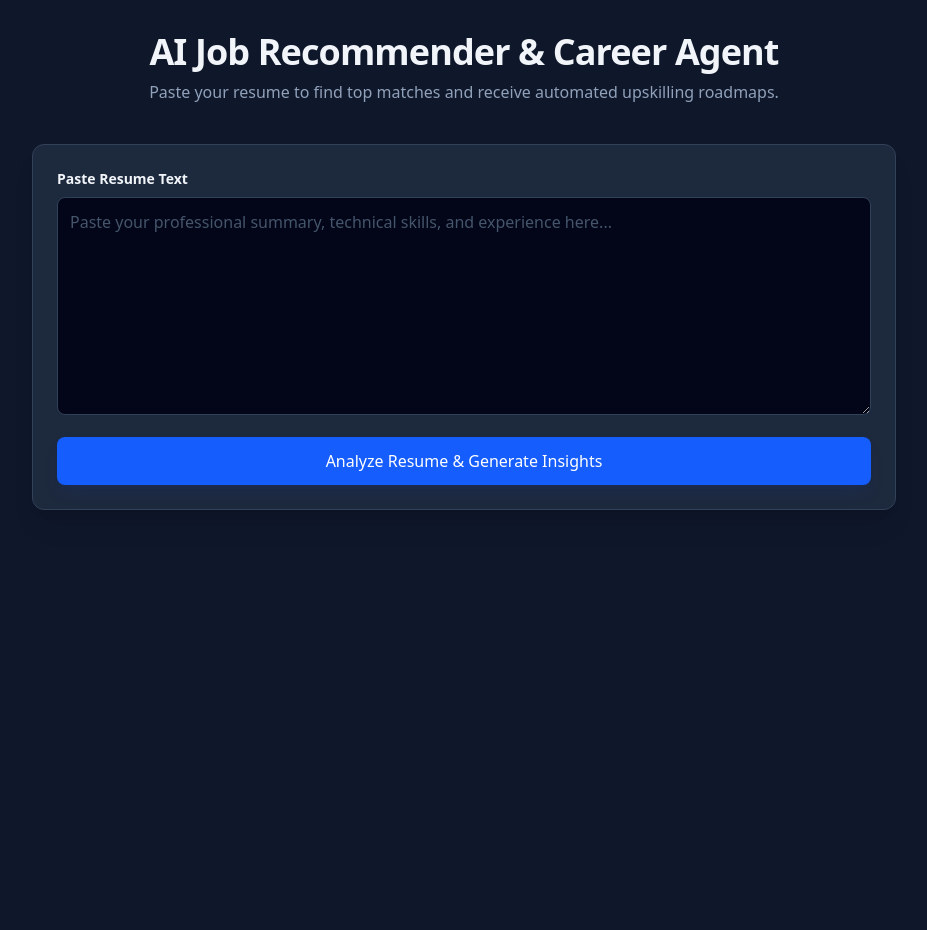
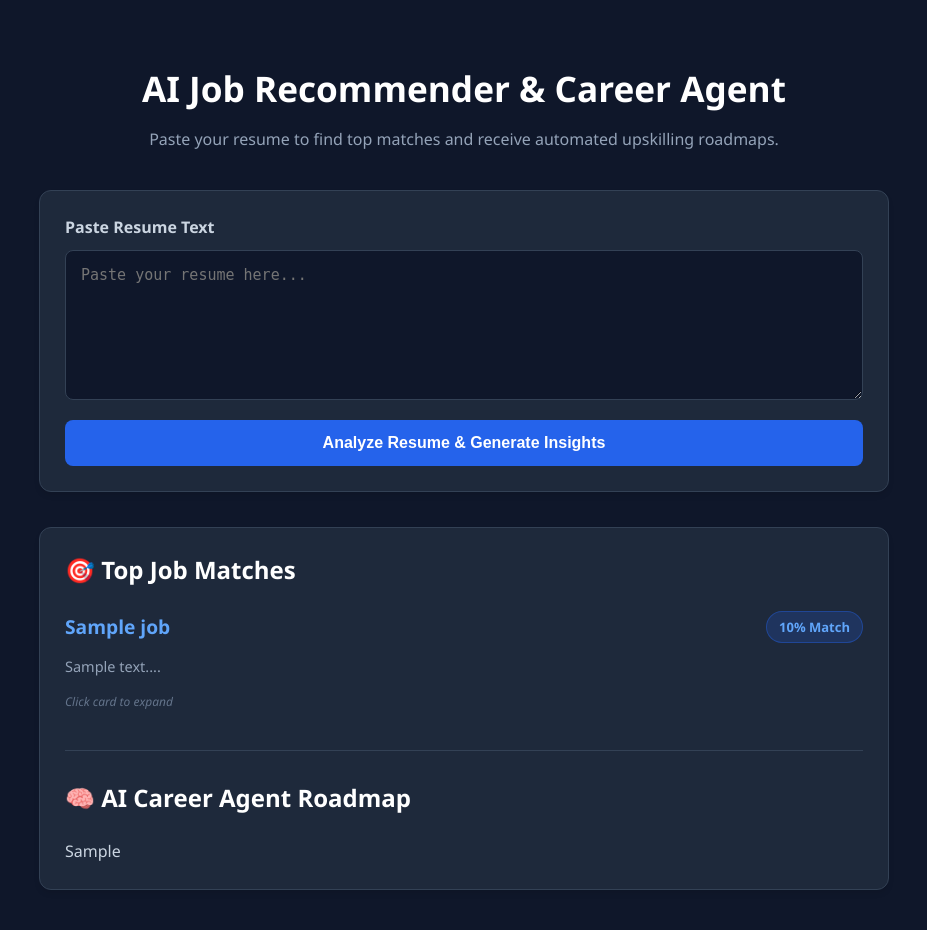
Before and after one commit to saubanalam24/ai-job-recommender, a Flask app: template templates/index.html in a window 1280 px wide. Shown: the whole page, without its empty margins (176-1103 px from the left). Before the commit the page ends 510 px from the top, so only its background shows below. Run offline with Flask 3, Linux system fonts and the light colour scheme; the template is opened without the code that fills it: most values are stand-ins (such as "Sample title", 1, 10 or a date in 2020); parts of the project's set-up code (start-up, migrations or seed data) failed here and were passed over.

Commit message:
Migrate in-memory CSV to ChromaDB persistent vector storage

```diff
--- a/app.py
+++ b/app.py
@@ -1,49 +1,53 @@
-from flask import Flask, request, jsonify, render_template
-import pandas as pd
-import torch
-from sentence_transformers import SentenceTransformer, util
+import os
+from flask import Flask, render_template, request
+import chromadb
+from sentence_transformers import SentenceTransformer
+from dotenv import load_dotenv
 from core.agent_workflow import run_agent_pipeline
+
+load_dotenv()
 
 app = Flask(__name__)
 
 model = SentenceTransformer('all-MiniLM-L6-v2')
-df = pd.read_csv('data/cleaned_jobs.csv').head(5000)
-job_texts = df['combined_text'].tolist()
-job_embeddings = model.encode(job_texts, convert_to_tensor=True)
+chroma_client = chromadb.PersistentClient(path="./chroma_db")
+collection = chroma_client.get_collection(name="job_postings")
 
-@app.route('/')
-def home():
+@app.route('/', methods=['GET', 'POST'])
+def index():
+    if request.method == 'POST':
+        resume_text = request.form.get('resume_text', '')
+
+        if not resume_text.strip():
+            return render_template('index.html')
+
+        resume_vector = model.encode([resume_text]).tolist()
+
+        results = collection.query(
+            query_embeddings=resume_vector,
+            n_results=3
+        )
+
+        jobs = []
+        if results['distances'] and len(results['distances']) > 0:
+            for i in range(len(results['ids'][0])):
+                raw_distance = results['distances'][0][i]
+                match_score = round(max(0.0, (1.0 - raw_distance)) * 100, 2)
+
+                jobs.append({
+                    'job_title': results['metadatas'][0][i]['job_title'],
+                    'job_description': results['metadatas'][0][i]['job_description'],
+                    'match_score': match_score
+                })
+
+        agent_analysis = ""
+        if jobs:
+            top_job = jobs[0]['job_description']
+            agent_analysis = run_agent_pipeline(resume_text, top_job)
+
+        return render_template('index.html', jobs=jobs, agent_analysis=agent_analysis)
+
     return render_template('index.html')
 
-@app.route('/analyze', methods=['POST'])
-def analyze_resume():
-    data = request.json
-    resume_text = data.get('resume', '')
-
-    if not resume_text:
-        return jsonify({"error": "No resume text provided"}), 400
-
-    resume_emb = model.encode(resume_text, convert_to_tensor=True)
-    scores = util.cos_sim(resume_emb, job_embeddings)[0]
-    top_k = torch.topk(scores, k=5)
-
-    matches = []
-    for score, idx in zip(top_k[0], top_k[1]):
-        job_idx = idx.item()
-        matches.append({
-            "title": df.iloc[job_idx]['job_title'],
-            "description": df.iloc[job_idx]['cleaned_description'],
-            "match_pct": round(score.item() * 100, 2)
-        })
-
-    best_job_desc = matches[0]['description']
-    gaps, roadmap = run_agent_pipeline(resume_text, best_job_desc)
-
-    return jsonify({
-        "top_matches": matches,
-        "gap_analysis": gaps,
-        "roadmap": roadmap
-    })
-
 if __name__ == '__main__':
-    app.run(debug=True, port=5000)
+    app.run(debug=True)
--- a/core/agent_workflow.py
+++ b/core/agent_workflow.py
@@ -6,7 +6,6 @@
     model="llama-3.3-70b-versatile",
     temperature=0.2,
     api_key=os.environ.get("GROQ_API_KEY")
-)
 
 recruiter_prompt = ChatPromptTemplate.from_messages([
     ("system", "You are an expert technical recruiter analyzing a candidate for a specific job role. Identify clear skill gaps, missing technologies, and experience mismatches between the resume and the job description."),
--- a/requirements.txt
+++ b/requirements.txt
@@ -5,3 +5,4 @@
 langchain-groq
 langchain-core
 gunicorn
+chromadb
--- a/templates/index.html
+++ b/templates/index.html
@@ -3,103 +3,246 @@
 <head>
     <meta charset="UTF-8">
     <meta name="viewport" content="width=device-width, initial-scale=1.0">
-    <title>AI Job Recommender & Career Agent</title>
-    <script src="https://cdn.jsdelivr.net/npm/@tailwindcss/browser@4"></script>
+    <title>AI Job Recommender</title>
+    <style>
+        /* Base Dark Theme styling */
+        body {
+            background-color: #0f172a;
+            color: #e2e8f0;
+            font-family: 'Segoe UI', Tahoma, Geneva, Verdana, sans-serif;
+            margin: 0;
+            padding: 40px 20px;
+        }
+
+        .container {
+            max-width: 850px;
+            margin: 0 auto;
+        }
+
+        /* Hero Text */
+        h1 {
+            text-align: center;
+            color: #ffffff;
+            margin-bottom: 5px;
+            font-size: 2.2rem;
+        }
+        .subtitle {
+            text-align: center;
+            color: #94a3b8;
+            margin-bottom: 40px;
+        }
+
+        /* Resume Input Box */
+        .input-section {
+            background-color: #1e293b;
+            border: 1px solid #334155;
+            border-radius: 12px;
+            padding: 25px;
+            margin-bottom: 35px;
+            box-shadow: 0 4px 6px -1px rgba(0, 0, 0, 0.1);
+        }
+
+        textarea {
+            width: 100%;
+            height: 150px;
+            background-color: #0f172a;
+            color: #e2e8f0;
+            border: 1px solid #334155;
+            border-radius: 8px;
+            padding: 15px;
+            font-size: 15px;
+            resize: vertical;
+            box-sizing: border-box;
+        }
+
+        textarea:focus {
+            outline: none;
+            border-color: #3b82f6;
+        }
+
+        /* Submit Button */
+        button {
+            width: 100%;
+            background-color: #2563eb;
+            color: white;
+            border: none;
+            padding: 14px;
+            border-radius: 8px;
+            font-size: 16px;
+            font-weight: bold;
+            cursor: pointer;
+            margin-top: 15px;
+            transition: background-color 0.2s;
+        }
+
+        button:hover {
+            background-color: #1d4ed8;
+        }
+
+        /* Results Container */
+        .results-section {
+            background-color: #1e293b;
+            border: 1px solid #334155;
+            border-radius: 12px;
+            padding: 25px;
+            box-shadow: 0 4px 6px -1px rgba(0, 0, 0, 0.1);
+        }
+
+        .results-title {
+            color: #ffffff;
+            margin-top: 0;
+            margin-bottom: 25px;
+            display: flex;
+            align-items: center;
+            gap: 10px;
+        }
+
+            background-color: #0f172a;
+            border: 1px solid #334155;
+            border-radius: 8px;
+            padding: 20px;
+            margin-bottom: 15px;
+            cursor: pointer; /* Shows the pointing hand icon */
+            transition: transform 0.2s, box-shadow 0.2s, border-color 0.2s;
+        }
+
+        /* Lift up and highlight when hovering */
+        .job-card:hover {
+            transform: translateY(-3px);
+            box-shadow: 0 10px 15px -3px rgba(0, 0, 0, 0.3);
+            border-color: #475569;
+        }
+
+        .job-header {
+            display: flex;
+            justify-content: space-between;
+            align-items: center;
+            margin-bottom: 12px;
+        }
+
+        .job-title {
+            color: #60a5fa;
+            margin: 0;
+            font-size: 1.2rem;
+        }
+
+        .match-badge {
+            background-color: rgba(37, 99, 235, 0.2);
+            color: #60a5fa;
+            padding: 6px 12px;
+            border-radius: 20px;
+            font-size: 13px;
+            font-weight: 700;
+            border: 1px solid rgba(37, 99, 235, 0.4);
+        }
+
+        .job-preview {
+            color: #94a3b8;
+            font-size: 14.5px;
+            line-height: 1.6;
+            margin: 0;
+        }
+
+        /* Hidden by default until clicked */
+        .job-full-details {
+            display: none;
+            color: #e2e8f0;
+            font-size: 14.5px;
+            line-height: 1.6;
+            margin-top: 20px;
+            border-top: 1px solid #334155;
+            padding-top: 20px;
+        }
+
+        .click-hint {
+            font-size: 12px;
+            color: #64748b;
+            font-style: italic;
+            margin-top: 15px;
+            display: block;
+        }
+    </style>
 </head>
-<body class="bg-slate-900 text-slate-100 min-h-screen font-sans">
+<body>
 
-    <div class="max-w-4xl mx-auto px-4 py-8">
-        <header class="text-center mb-10">
-            <h1 class="text-4xl font-bold tracking-tight mb-2">AI Job Recommender & Career Agent</h1>
-            <p class="text-slate-400">Paste your resume to find top matches and receive automated upskilling roadmaps.</p>
-        </header>
+<div class="container">
 
-        <div class="bg-slate-800 rounded-xl p-6 shadow-xl border border-slate-700 mb-8">
-            <label for="resume" class="block text-sm font-semibold mb-2">Paste Resume Text</label>
-            <textarea id="resume" rows="8" class="w-full bg-slate-950 border border-slate-700 rounded-lg p-3 text-slate-200 focus:outline-none focus:border-blue-500 transition-colors placeholder-slate-600" placeholder="Paste your professional summary, technical skills, and experience here..."></textarea>
-            <button onclick="analyzeResume()" id="submitBtn" class="mt-4 w-full bg-blue-600 hover:bg-blue-700 text-white font-medium py-3 px-4 rounded-lg transition-colors shadow-lg shadow-blue-900/20">
-                Analyze Resume & Generate Insights
-            </button>
-        </div>
+    <!-- Header Area -->
+    <h1>AI Job Recommender & Career Agent</h1>
+    <p class="subtitle">Paste your resume to find top matches and receive automated upskilling roadmaps.</p>
 
-        <div id="loading" class="hidden text-center py-12">
-            <div class="animate-spin rounded-full h-12 w-12 border-b-2 border-blue-500 mx-auto mb-4"></div>
-            <p class="text-slate-400">Running semantic matching and agent chains... This may take a moment.</p>
-        </div>
+    <!-- User Input Area -->
+    <div class="input-section">
+        <form method="POST" action="/">
+            <label for="resume_text" style="font-weight: bold; display: block; margin-bottom: 12px; color: #cbd5e1;">Paste Resume Text</label>
+            <textarea id="resume_text" name="resume_text" placeholder="Paste your resume here..." required>{{ request.form.get('resume_text', '') }}</textarea>
+            <button type="submit">Analyze Resume & Generate Insights</button>
+        </form>
+    </div>
 
-        <div id="results" class="hidden space-y-8">
-            <div class="bg-slate-800 rounded-xl p-6 shadow-xl border border-slate-700">
-                <h2 class="text-2xl font-bold mb-4 flex items-center gap-2">🎯 Top Job Matches</h2>
-                <div id="matchList" class="space-y-4"></div>
+    <!-- Job Match Results (Only renders if the backend sends 'jobs') -->
+    {% if jobs %}
+    <div class="results-section">
+        <h2 class="results-title">🎯 Top Job Matches</h2>
+
+        <!-- Loop through every job from the backend -->
+        {% for job in jobs %}
+        <div class="job-card" onclick="toggleJobDetails(this)">
+
+            <div class="job-header">
+                <h3 class="job-title">{{ job.job_title }}</h3>
+                <span class="match-badge">{{ job.match_score }}% Match</span>
             </div>
 
-            <div class="bg-slate-800 rounded-xl p-6 shadow-xl border border-slate-700">
-                <h2 class="text-2xl font-bold mb-4 text-amber-400">🔍 Recruiter Gap Analysis</h2>
-                <pre id="gapAnalysis" class="whitespace-pre-wrap font-mono text-sm bg-slate-950 p-4 rounded-lg border border-slate-800 text-slate-300 leading-relaxed"></pre>
+            <!-- Shows just the first 150 characters initially -->
+            <p class="job-preview">
+                {{ job.job_description[:150] }}...
+            </p>
+
+            <!-- The full text that expands on click -->
+            <div class="job-full-details">
+                <strong style="color: #94a3b8;">Full Job Description:</strong><br><br>
+                {{ job.job_description }}
             </div>
 
-            <div class="bg-slate-800 rounded-xl p-6 shadow-xl border border-slate-700">
-                <h2 class="text-2xl font-bold mb-4 text-emerald-400">🚀 Step-by-Step Upskilling Roadmap</h2>
-                <pre id="roadmap" class="whitespace-pre-wrap font-mono text-sm bg-slate-950 p-4 rounded-lg border border-slate-800 text-slate-300 leading-relaxed"></pre>
-            </div>
+            <span class="click-hint">Click card to expand</span>
         </div>
+        {% endfor %}
+
+        <!-- AI Agent Roadmap (Only renders if the backend sends 'agent_analysis') -->
+        {% if agent_analysis %}
+        <div style="margin-top: 40px; padding-top: 30px; border-top: 1px solid #334155;">
+            <h2 class="results-title">🧠 AI Career Agent Roadmap</h2>
+            <div style="white-space: pre-wrap; line-height: 1.6; color: #cbd5e1;">{{ agent_analysis }}</div>
+        </div>
+        {% endif %}
+
     </div>
+    {% endif %}
+</div>
 
-    <script>
-        async function analyzeResume() {
-            const resumeText = document.getElementById('resume').value.trim();
-            if (!resumeText) {
-                alert('Please paste your resume text first.');
-                return;
-            }
+<!-- Interaction Logic (The "Brain" of the Expandable Cards) -->
+<script>
+    function toggleJobDetails(card) {
+        // Find the specific elements inside the card that the user clicked
+        const preview = card.querySelector('.job-preview');
+        const fullDetails = card.querySelector('.job-full-details');
+        const hint = card.querySelector('.click-hint');
 
-            const submitBtn = document.getElementById('submitBtn');
-            const loading = document.getElementById('loading');
-            const results = document.getElementById('results');
-            const matchList = document.getElementById('matchList');
-            const gapAnalysis = document.getElementById('gapAnalysis');
-            const roadmap = document.getElementById('roadmap');
+        // Toggle logic: If it's closed, open it. If it's open, close it.
+        if (fullDetails.style.display === "none" || fullDetails.style.display === "") {
+            fullDetails.style.display = "block";  // Show full text
+            preview.style.display = "none";       // Hide preview
+            hint.innerText = "Click card to collapse";
+            card.style.borderColor = "#3b82f6";   // Highlight border blue
+        } else {
+            fullDetails.style.display = "none";   // Hide full text
+            preview.style.display = "block";      // Show preview
+            hint.innerText = "Click card to expand";
+            card.style.borderColor = "#334155";   // Reset border
+        }
+    }
+</script>
 
-            submitBtn.disabled = true;
-            loading.classList.remove('hidden');
-            results.classList.add('hidden');
-
-            try {
-                const response = await fetch('/analyze', {
-                    method: 'POST',
-                    headers: { 'Content-Type': 'application/json' },
-                    body: JSON.stringify({ resume: resumeText })
-                });
-
-                const data = await response.json();
-
-                if (!response.ok) throw new Error(data.error || 'Server error');
-
-                // Render Job Matches
-                matchList.innerHTML = data.top_matches.map(match => `
-                    <div class="bg-slate-950 border border-slate-800 rounded-lg p-4 flex justify-between items-start">
-                        <div>
-                            <h3 class="font-bold text-lg text-blue-400">${match.title}</h3>
-                            <p class="text-sm text-slate-400 mt-1 line-clamp-2">${match.description}</p>
-                        </div>
-                        <span class="bg-blue-950 text-blue-400 border border-blue-800 text-xs font-bold px-2.5 py-1 rounded-full shrink-0">
-                            ${match.match_pct}% Match
-                        </span>
-                    </div>
-                `).join('');
-
-                // Render Agent Data
-                gapAnalysis.textContent = data.gap_analysis;
-                roadmap.textContent = data.roadmap;
-
-                results.classList.remove('hidden');
-            } catch (error) {
-                alert('Failed to analyze resume: ' + error.message);
-            } finally {
-                submitBtn.disabled = false;
-                loading.classList.add('hidden');
-            }
-        }
-    </script>
 </body>
 </html>
```
Also changed, not shown: core/data_pipeline.py (+34 -3 lines), 2 other files.
